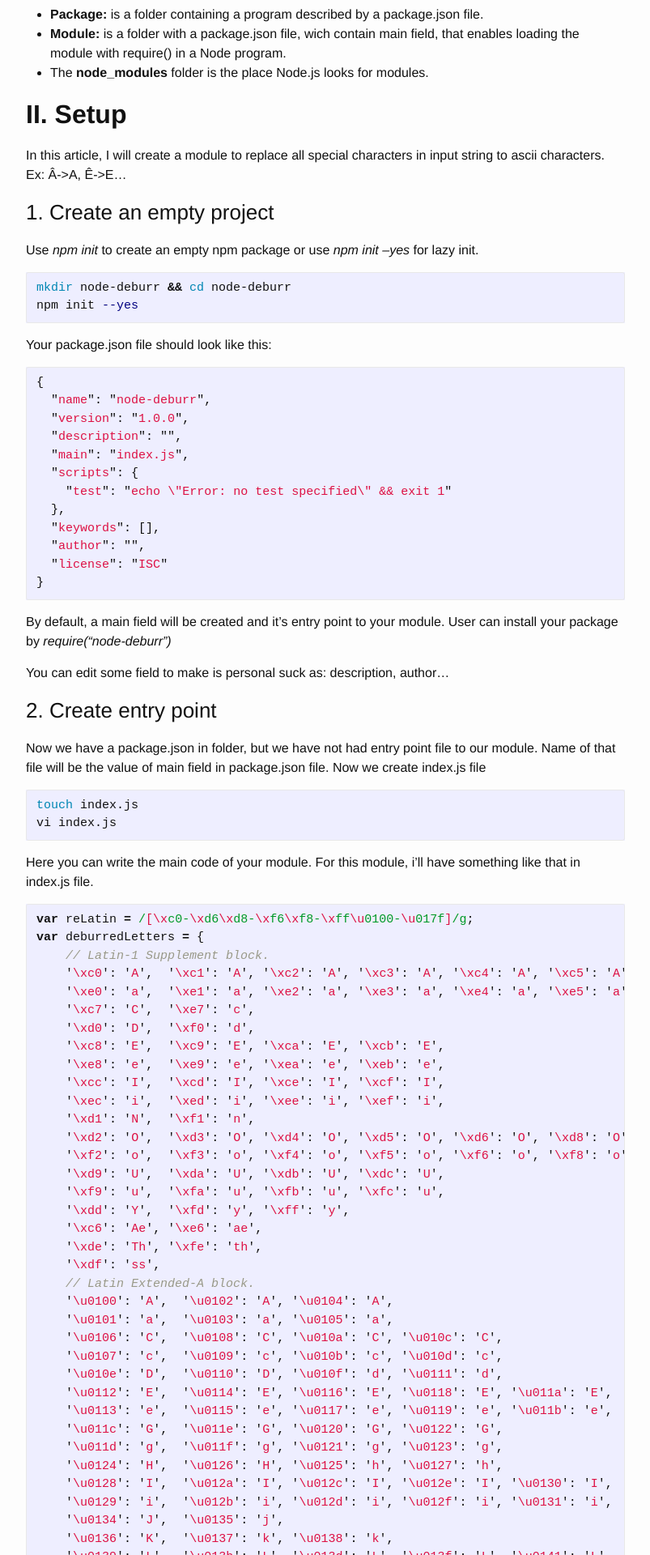
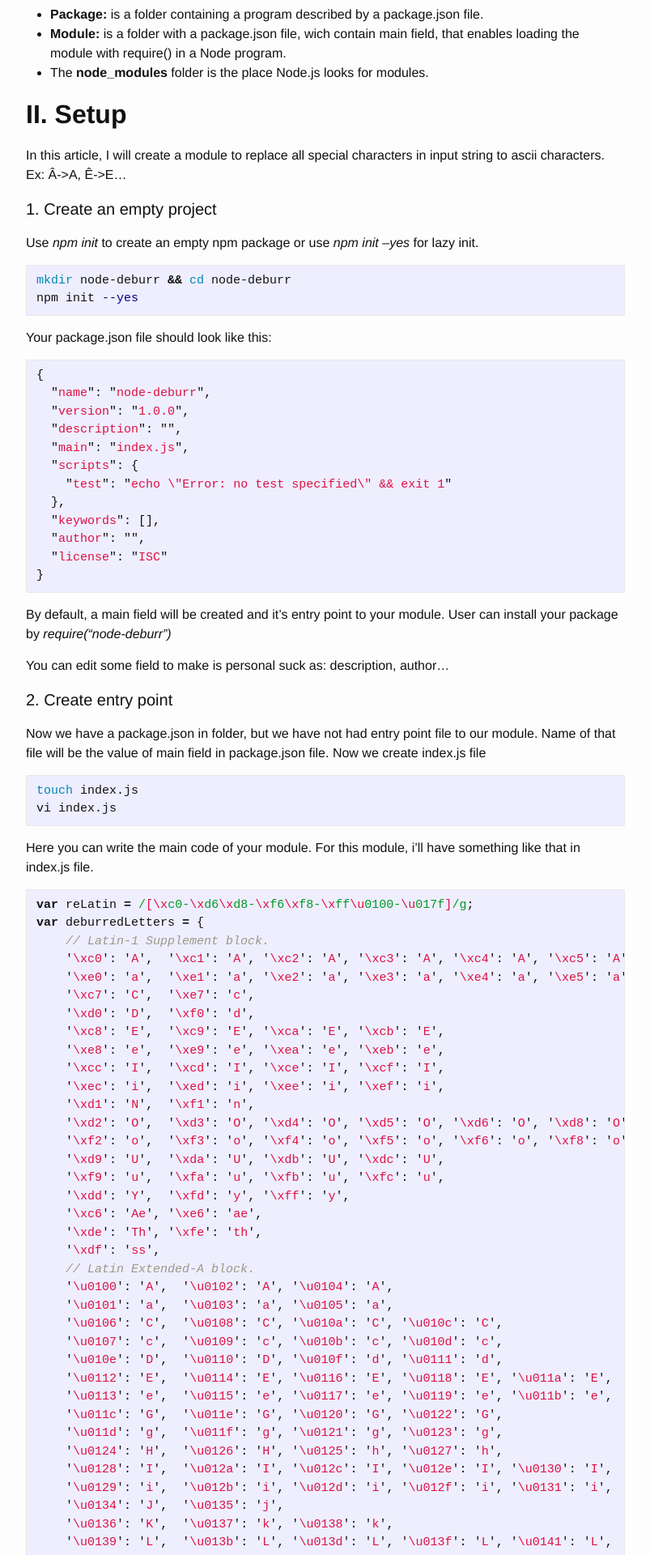
Before and after one commit to congnt24/congnt24.github.io, a Jekyll site: the page built from _posts/2018-08-04-npm-build-and-publish-a-npm-package.md, in a window 1280 px wide. Shown: the part 854-2774 px from the top of the page at 81% size, without its empty margins (238-1041 px from the left). Built offline with Jekyll 4.4.1, drawn with Linux system fonts in a browser that asks for light colours; comment, search, counter and statistics services are not loaded.

Commit message:
npm image

````diff
--- a/_posts/2018-08-04-npm-build-and-publish-a-npm-package.md
+++ b/_posts/2018-08-04-npm-build-and-publish-a-npm-package.md
@@ -15,7 +15,7 @@ tags: [backend, nodejs]
 
 ## II. Setup
 In this article, I will create a module to replace all special characters in input string to ascii characters. Ex: Â->A, Ê->E...
-### 1. Create an empty project
+#### 1. Create an empty project
 Use *npm init* to create an empty npm package or use *npm init --yes* for lazy init.
 ```bash
 mkdir node-deburr && cd node-deburr
@@ -40,7 +40,7 @@ Your package.json file should look like this:
 By default, a main field will be created and it's entry point to your module. User can install your package by *require("node-deburr")*
 
 You can edit some field to make is personal suck as: description, author...
-### 2. Create entry point
+#### 2. Create entry point
 Now we have a package.json in folder, but we have not had entry point file to our module. Name of that file will be the value of main field in package.json file.
 Now we create index.js file
 ```bash
````
